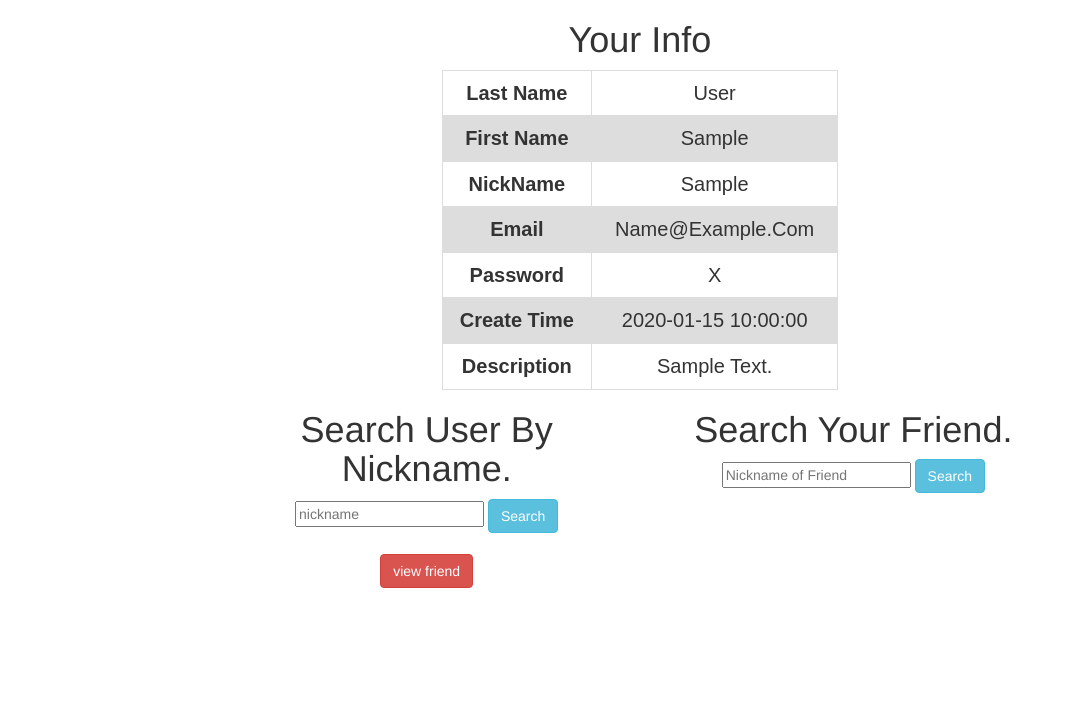
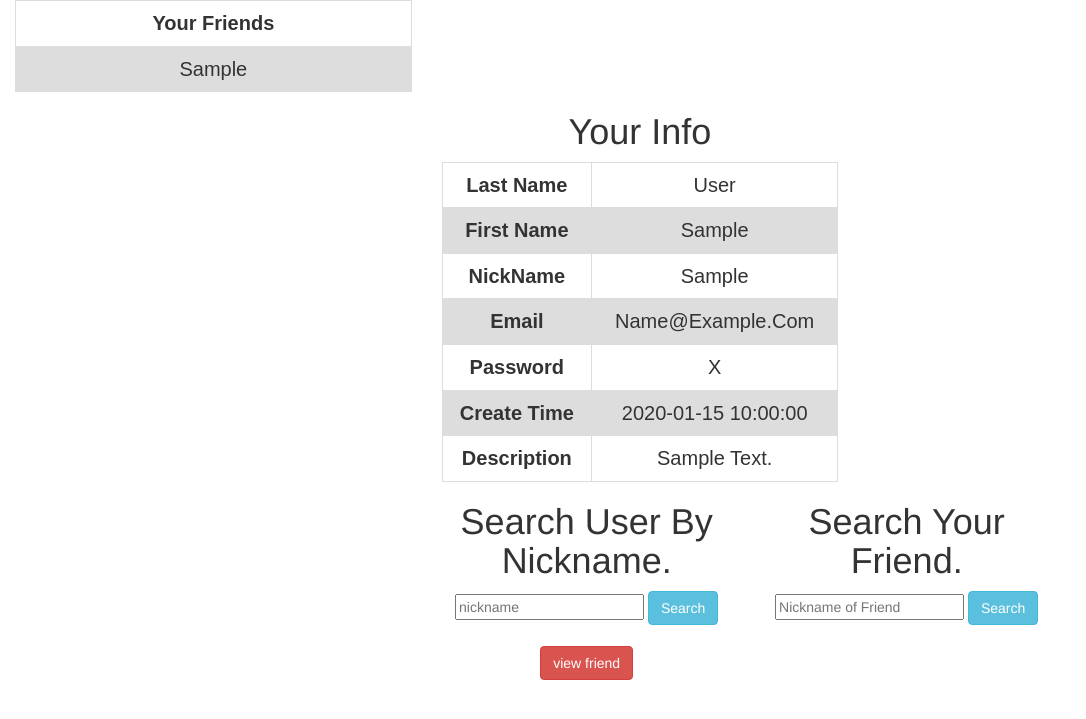
Before and after one commit to wishwater/SQlite-project, a Flask app: template урок10/templates/home.html in a window 1280 px wide. Shown: the top 719 px of the page, without its empty margins (0-1086 px from the left). Run offline with Flask 2, Linux system fonts and the light colour scheme; the template is opened without the code that fills it: most values are stand-ins (such as "Sample title", 1, 10 or a date in 2020); parts of the project's set-up code (start-up, migrations or seed data) failed here and were passed over; some libraries are stand-ins or nearby versions.

Commit message:
created view_friend func(do not work)

```diff
--- a/урок10/app.py
+++ b/урок10/app.py
@@ -85,7 +85,6 @@ def find_friend():
         friend = UserRelationManager()
         if user_id and friend_id:
             IsItYourFriend = friend.isFriend(user_id , friend_id)
-            print(IsItYourFriend)
             if IsItYourFriend == True:
                 return redirect(url_for('nickname', nickname = friend_nickname))
             else:
@@ -131,14 +130,20 @@ def block_friend():
 @app.route('/friends_view',methods = ["GET","POST"])
 @login_required
 def friends_view():
+    context = {}
+    if session.get('username', None):
+        user = UserManager.load_models[session['username']]
+        context['user'] = user
+        context['loginUser'] = user
+    friends_list = {}
     user_nickname = session['username']
     user = UserManager()
     if user.SelectUser(user_nickname):
         user_id = user.object.id
     friend = UserRelationManager()
     friends = friend.getFriends(user_id)
-    print(friends.object)
-    print(friends)
+    context['friends_list'] = friends
+    return render_template('home.html', context = context)
 
 @app.route('/<nickname>',methods=["GET","POST"])
 @login_required
--- a/урок10/models/base_manager.py
+++ b/урок10/models/base_manager.py
@@ -92,13 +92,14 @@ class SNBaseManager():
                     resultd[atom.name] = data[atom.name]
             resultl.append(resultd)
 
-        if len(resultl) >= 1:
+        if len(resultl) == 1:
             self.object.import_data(resultd)
-        else:
+        elif len(resultl) > 1:
             for i, obj in enumerate(resultl):
                 self.object.import_data(obj)
                 resultl[i] = self.object
             self.object = resultl
+
 
 
     def select(self, sql=None):
--- a/урок10/models/bool_where.py
+++ b/урок10/models/bool_where.py
@@ -45,7 +45,7 @@ class BoolWhereSelect(BoolWhere):
         self.sql = self.select_sql_from.format(self.manager.object._name) + self.select_sql_where
 
     def run(self, all=False):
-        if all:
+        if not all:
             self.Limit(1)
         print(self.sql)
         return self.manager.fillModel(self.sql)
--- a/урок10/models/user_friend_manager.py
+++ b/урок10/models/user_friend_manager.py
@@ -70,8 +70,6 @@ class UserRelationManager(SNBaseManager):
         self.select().And([('user1', '=', user), ('user2', '=', friend)]) \
             .Or([('user1', '=', friend), ('user2', '=', user)]).run()
 
-        print(self.object)
-        print(self.object.id)
         if self.object.id:
             return True
         return False
--- a/урок10/models/user_manager.py
+++ b/урок10/models/user_manager.py
@@ -39,6 +39,12 @@ class UserManager(SNBaseManager):
         relationManager.getFriends(self.object.id)
         return relationManager.object
 
+    def SelectUser(self,nickname):
+        self.select().And([('nickname','=',nickname)]).run()
+        if self.object.id:
+            self.load_models[self.object.nickname] = self
+            return True
+        return False
 
     def check_user(self):
         if self.object.type.type_name == 'user':
--- a/урок10/templates/home.html
+++ b/урок10/templates/home.html
@@ -66,13 +66,6 @@ tr:nth-child(even) {
 	<input name = "friend_nickname" placeholder = "Nickname of Friend">
 	<button type="submit" value = "submit" class="btn btn-info">Search</button>
 </form>
-
-<!--{% if context.Error %}
-
-<h1>{{error}}</h1>
-
-{% endif %}-->
-
 {% endif %}
 {% endblock %}
 
@@ -85,11 +78,26 @@ tr:nth-child(even) {
 {%endif%}
 {% endblock %}
 
-{% block friends_view%}
+{% block friends_view_button%}
 {%if context.user.object.id == context.loginUser.object.id%}
 	<form action="/friends_view">
 	<br><button type="submit" class="btn btn-danger">view friend</button>
 	</form>
+{%endif%}
+{% endblock %}
+
+{% block friends_view%}
+{%if context.user.object.id == context.loginUser.object.id%}
+	{%if context.friends_list%}
+		<Table>
+		<tr><th>Your friends</th></tr>
+		{% for i in context.friends_list %}
+			<tr>
+				<td>{{i.nickname}}</td>
+			</tr>
+		{% endfor %}
+		</Table>
+	{%endif%}
 {%endif%}
 {% endblock %}
 
--- a/урок10/templates/main.html
+++ b/урок10/templates/main.html
@@ -6,7 +6,11 @@
 </head>
 <body>
 <div class="container-fluid">
-    <div class = "row">
+	<div class = "row">
+		<div class = "col-lg-4">
+			{%block friends_view %}{% endblock %}
+		</div></div>
+		<div class = "row">
 		 <div class="col-lg-4 col-md-3 col-sm-1"></div>
 		 <div class="col-lg-4 col-md-6 col-sm-10">
 			 <h1>Your Info {{session.username}}</h1>
@@ -14,35 +18,37 @@
 		 </div>
 		 <div class="col-lg-4 col-md-3 col-sm-1"></div>
     </div>
-	<div class = "row">
-		<div class="col-lg-2 col-md-3 col-sm-1"></div>
-		<div class="col-lg-4 col-md-3 col-sm-5">
+		<div class = "row">
+		<div class="col-lg-4 col-md-3 col-sm-1"></div>
+		<div class="col-lg-3 col-md-3 col-sm-5">
 			{% block search_user %}{% endblock %}
 		</div>
-		<div class="col-lg-4 col-md-3 col-sm-5">
+		<div class="col-lg-3 col-md-3 col-sm-5">
 			{% block search_friend %}{% endblock %}
 		</div>
 		<div class="col-lg-2 col-md-3 col-sm-1"></div>
 	</div>
-	<div class = "row">
-		<div class="col-lg-2 col-md-3 col-sm-1"></div>
-		<div class="col-lg-4 col-md-3 col-sm-5">
+		<div class = "row">
+		<div class="col-lg-4 col-md-3 col-sm-1"></div>
+		<div class="col-lg-3 col-md-3 col-sm-5">
 			{% block del_friend %}{% endblock %}
 		</div>
-		<div class="col-lg-4 col-md-3 col-sm-5">
+		<div class="col-lg-3 col-md-3 col-sm-5">
 			{% block block_friend %}{% endblock %}
 		</div>
 		<div class="col-lg-2 col-md-3 col-sm-1"></div>
 	</div>
-    <div class = "row">
-		<div class="col-lg-2 col-md-3 col-sm-1"></div>
-		<div class="col-lg-4 col-md-3 col-sm-5">
-            {% block friends_view %}{% endblock %}
+    	<div class = "row">
+		<div class="col-lg-4 col-md-3 col-sm-1"></div>
+		<div class="col-lg-3 col-md-3 col-sm-5">
+            {% block friends_view_button %}{% endblock %}
 		</div>
-		<div class="col-lg-4 col-md-3 col-sm-5">
+		<div class="col-lg-3 col-md-3 col-sm-5">
 		</div>
 		<div class="col-lg-2 col-md-3 col-sm-1"></div>
 	</div>
+	</div>
+
 </div>
 </body>
 </html>
```
